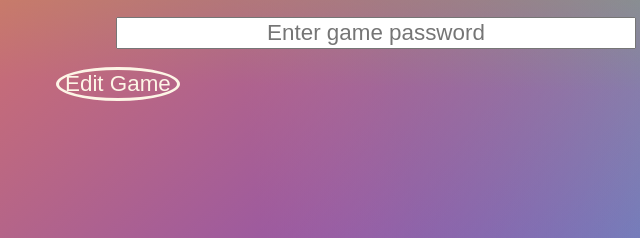
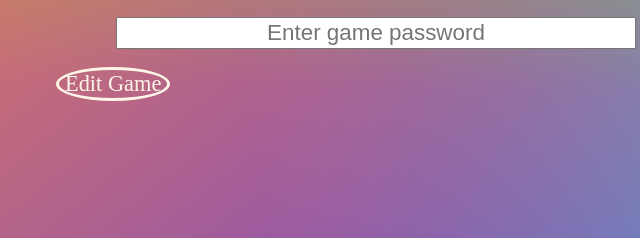
Before and after one commit to wvorwick/litipride, a plain HTML site: page host/edit.html in a window 1280 px wide. Shown: the part 375-613 px from the top of the page, 264-904 px from the left. Drawn offline with nearby package versions, Linux system fonts and the light colour scheme; no server answers; a web font is replaced by a local one.

Commit message:
Update game.css

```diff
--- a/src/game.css
+++ b/src/game.css
@@ -101,6 +101,7 @@
 		border-radius: 50%;
 		color: oldlace;
 		text-decoration: none;
+		font-family: degular;
 	}
 	button:hover{
 		background-color:oldlace;
```
